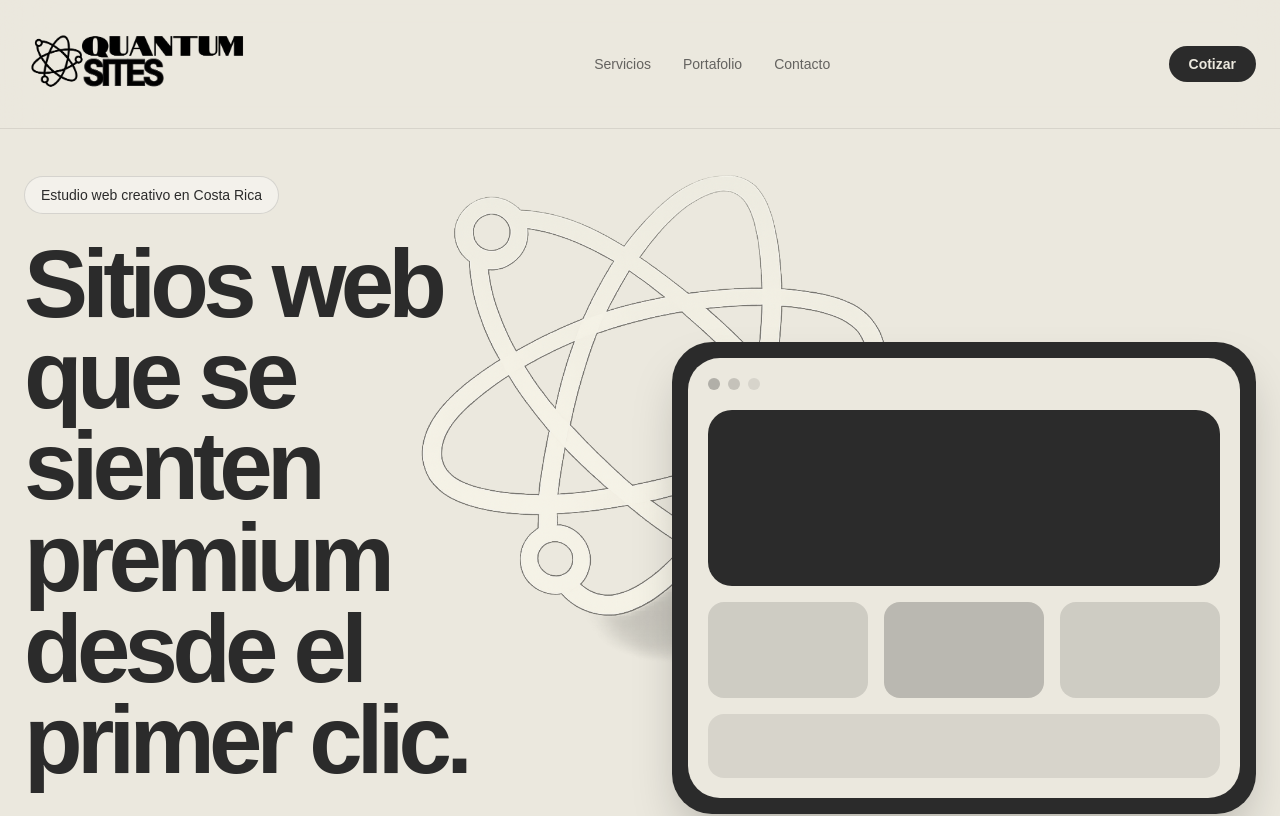
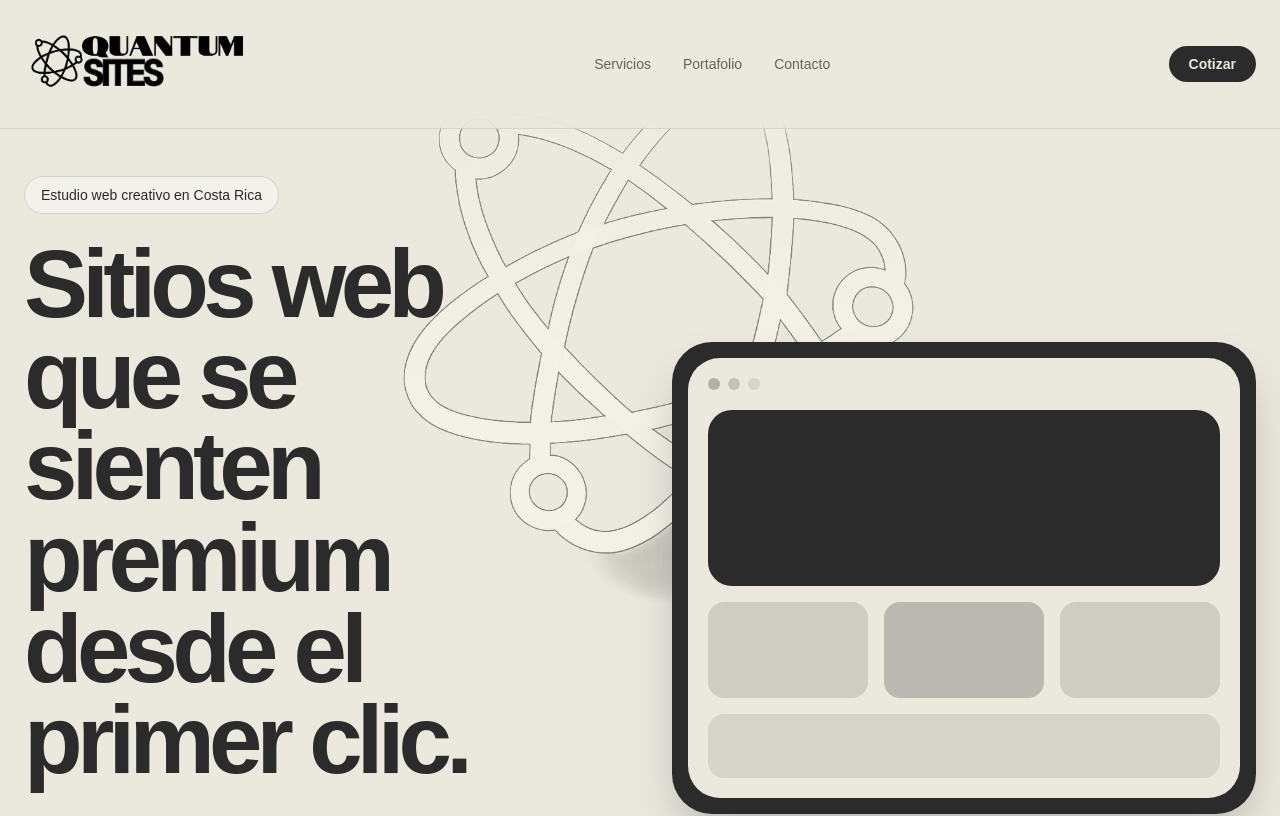
Before and after one commit to JosueFab0/quantum-sites, a Next.js app: page / in a window 1280 px wide. Shown: the top 816 px of the page. Built offline with nearby package versions, Linux system fonts and the light colour scheme.

Commit message:
otro fix 2

```diff
--- a/components/AtomJourney.tsx
+++ b/components/AtomJourney.tsx
@@ -20,29 +20,27 @@
 
     window.addEventListener("scroll", handleScroll);
 
-    return () =>
-      window.removeEventListener("scroll", handleScroll);
+    return () => window.removeEventListener("scroll", handleScroll);
   }, []);
 
-  const rotation = scrollY * 0.12;
+  const rotation = scrollY * 0.15;
 
   return (
     <div className="pointer-events-none fixed inset-0 z-0 overflow-hidden">
       <img
         src="/atom.png"
         alt="Quantum Atom"
-        className="absolute left-1/2 top-1/2 w-[600px]"
+        className="absolute left-1/2 top-[40%] w-[650px]"
         style={{
-            opacity: 0.5,
+          opacity: 0.45,
 
-            transform: `
-                translate(-50%, -50%)
-                rotate(${rotation + (isGoingUp ? 180 : 0)}deg)
-             `,
+          transform: `translate(-50%, -50%) rotate(${
+            rotation + (isGoingUp ? 180 : 0)
+          }deg)`,
 
-            transition: "transform 120ms linear",
-         }}
-        />
+          transition: "transform 120ms linear",
+        }}
+      />
     </div>
   );
 }
```
